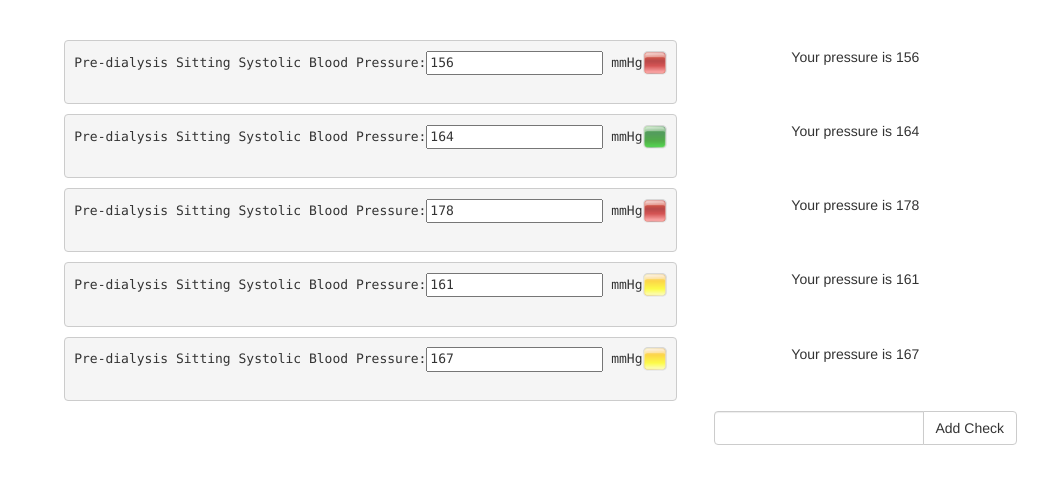
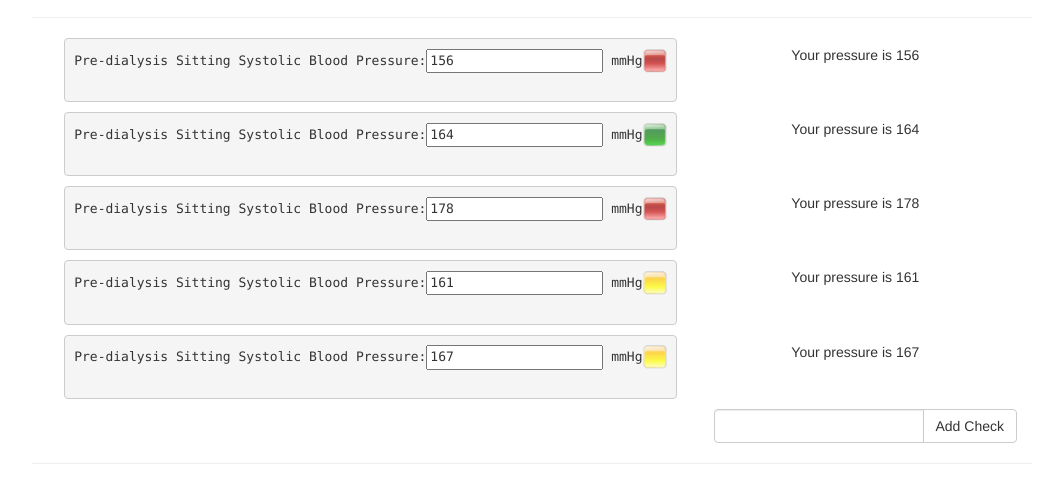
Before and after one commit to antonyboom/check-pressureapp, a plain HTML site: page index.html in a window 1280 px wide. Shown: the part 55-558 px from the top of the page, without its empty margins (108-1171 px from the left). Drawn offline with nearby package versions, Linux system fonts and the light colour scheme.

Commit message:
check stream

```diff
--- a/index.html
+++ b/index.html
@@ -50,7 +50,7 @@
     </div>
     <!-- Collect the nav links, forms, and other content for toggling -->
 </nav>
-<br>
+<hr>
 <div class="container-fluid table">
     <div class="row ">
         <div class="col-md-12" ng-repeat="(key, value) in pressure track by $index">
@@ -98,6 +98,7 @@
         </div>
     </div>
 </div>
+<hr>
 
     <div id="format-toolbar-options">
         <a href="#"><i class="fa fa-exclamation-triangle"></i>&nbsp;Check</a>
```
